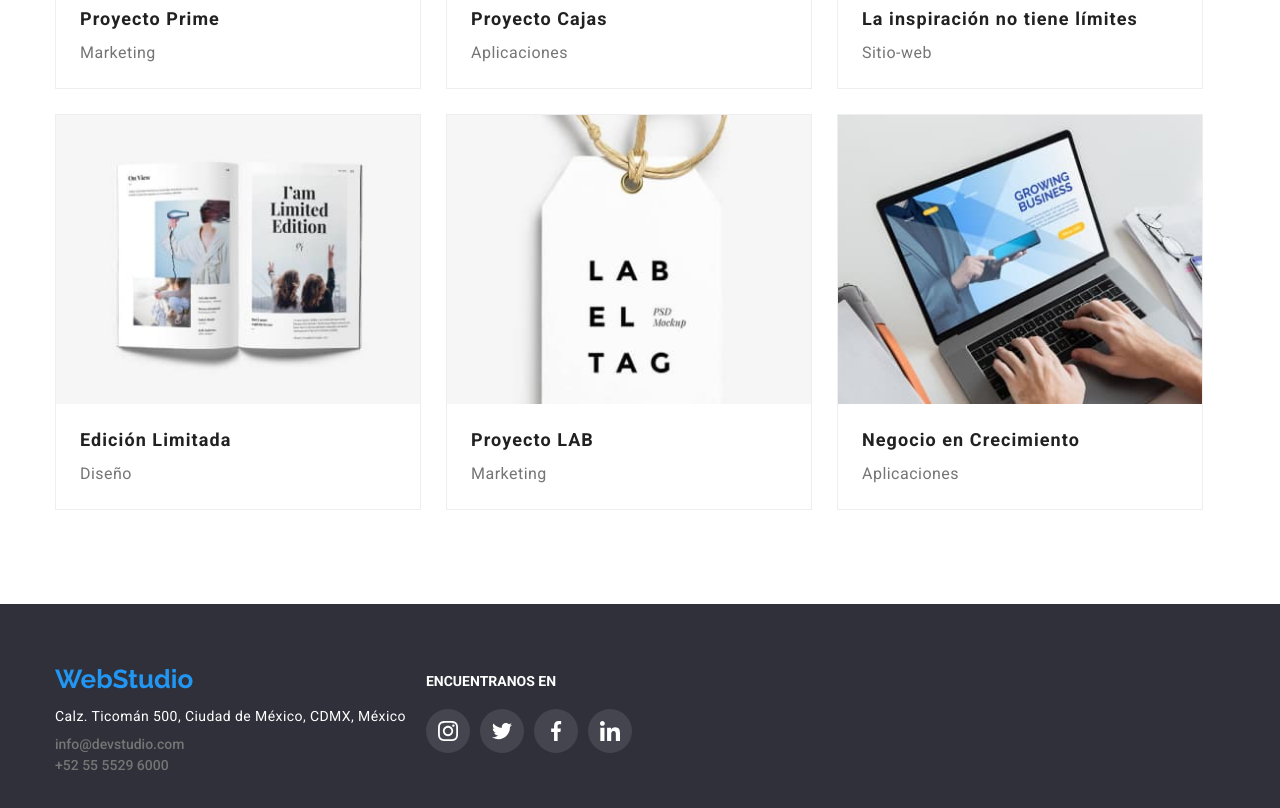
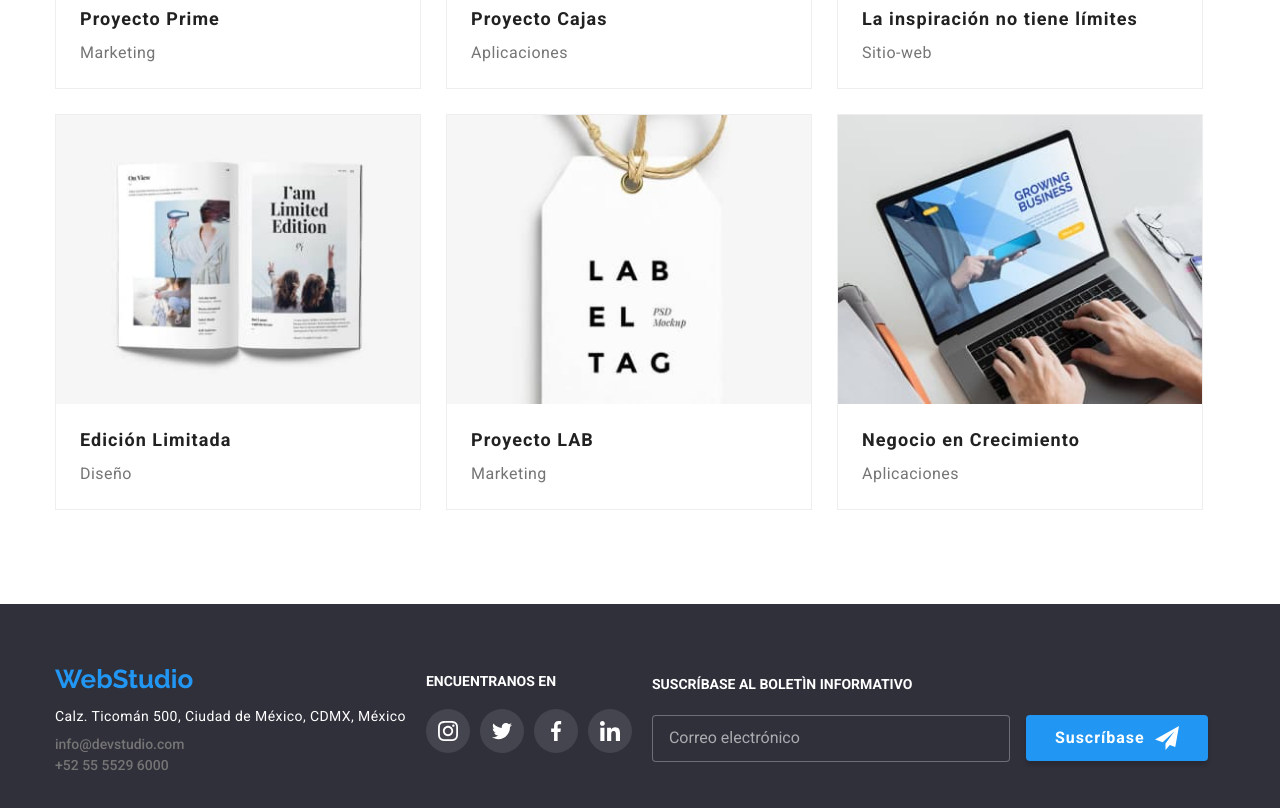
Before and after one commit to Sr-Drachen/goit-markup-hw-06, a plain HTML site: page portafolio.html in a window 1280 px wide. Shown: the part 1024-1832 px from the top of the page. Drawn offline with nearby package versions, Linux system fonts and the light colour scheme.

Commit message:
Portafolio, Footer

```diff
--- a/portafolio.html
+++ b/portafolio.html
@@ -322,6 +322,14 @@
             </svg>
             </li>
             </ul>
+        </div>
+        <div class="footer-submit">
+            <p class="footer-submit-text">SUSCRÍBASE AL BOLETÌN INFORMATIVO</p>
+            <div class="footer-submit-form">
+              <label class="footer-submit-label" for="submit-mail"></label>
+              <input class="footer-submit-input" type="email" name="submit-mail" id="submit-mail" placeholder="Correo electrónico">
+              <button class="footer-submit-btn" type="submit">Suscríbase</button>
+            </div>
           </div>
         </div>
       </div>
```
